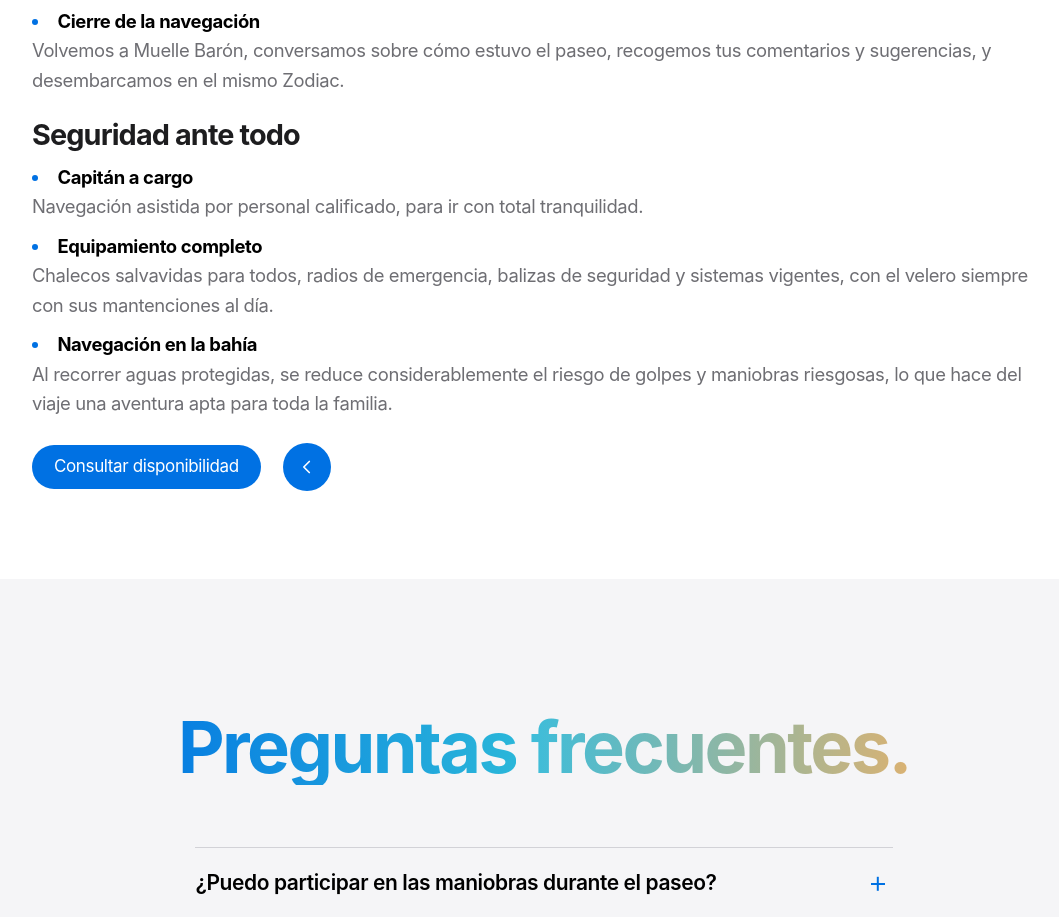
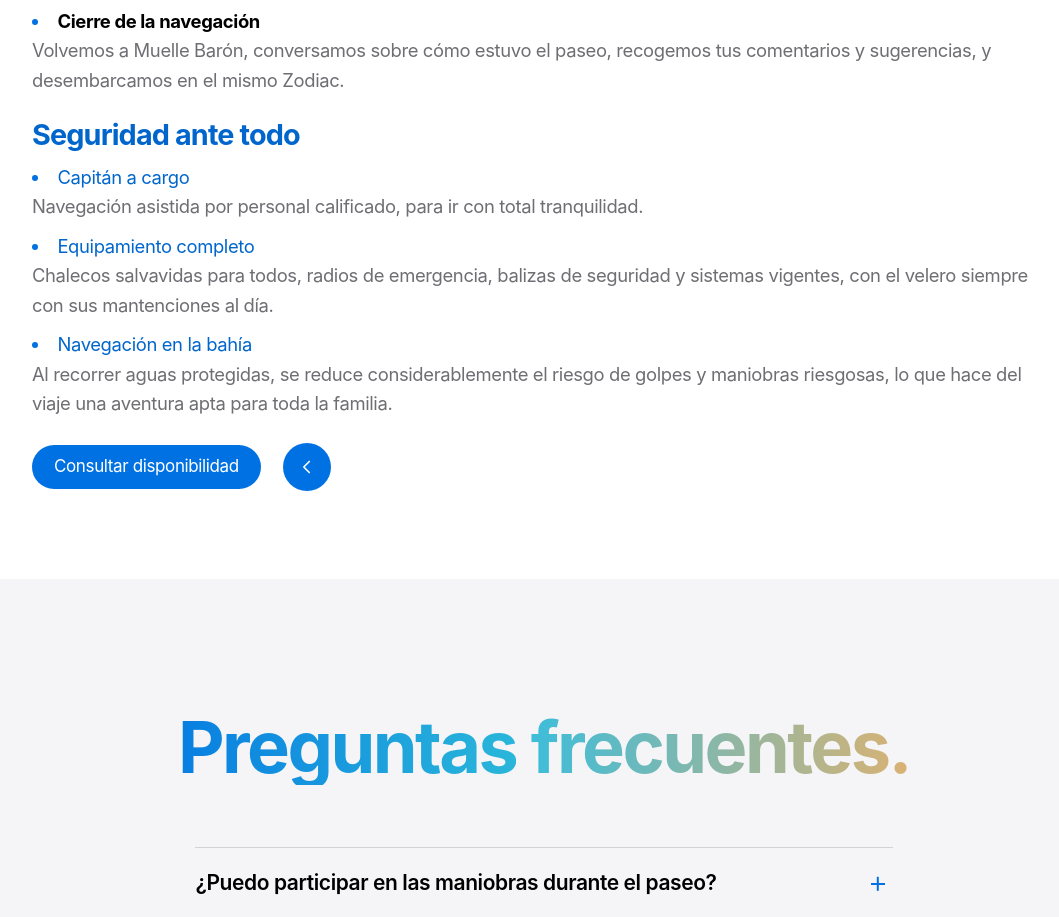
Before and after one commit to paceroch/valpoavela, a plain HTML site: page paseo-en-velero/index.html in a window 1280 px wide. Shown: the part 850-1767 px from the top of the page, without its empty margins (96-1155 px from the left). Drawn offline with Linux system fonts and the light colour scheme.

Commit message:
ver14.2-tarjeta-paseos

```diff
--- a/paseo-en-velero/index.html
+++ b/paseo-en-velero/index.html
@@ -205,21 +205,21 @@
                 mismo Zodiac.
               </li>
             </ul>
-            <h3>Seguridad ante todo</h3>
+            <h3><span class="activity-modal-accent">Seguridad ante todo</span></h3>
             <ul class="activity-modal-list">
               <li>
-                <strong>Capitán a cargo</strong><br />
+                <span class="activity-modal-accent">Capitán a cargo</span><br />
                 Navegación asistida por personal calificado, para ir con total
                 tranquilidad.
               </li>
               <li>
-                <strong>Equipamiento completo</strong><br />
+                <span class="activity-modal-accent">Equipamiento completo</span><br />
                 Chalecos salvavidas para todos, radios de emergencia, balizas de
                 seguridad y sistemas vigentes, con el velero siempre con sus
                 mantenciones al día.
               </li>
               <li>
-                <strong>Navegación en la bahía</strong><br />
+                <span class="activity-modal-accent">Navegación en la bahía</span><br />
                 Al recorrer aguas protegidas, se reduce considerablemente el
                 riesgo de golpes y maniobras riesgosas, lo que hace del viaje
                 una aventura apta para toda la familia.
```
